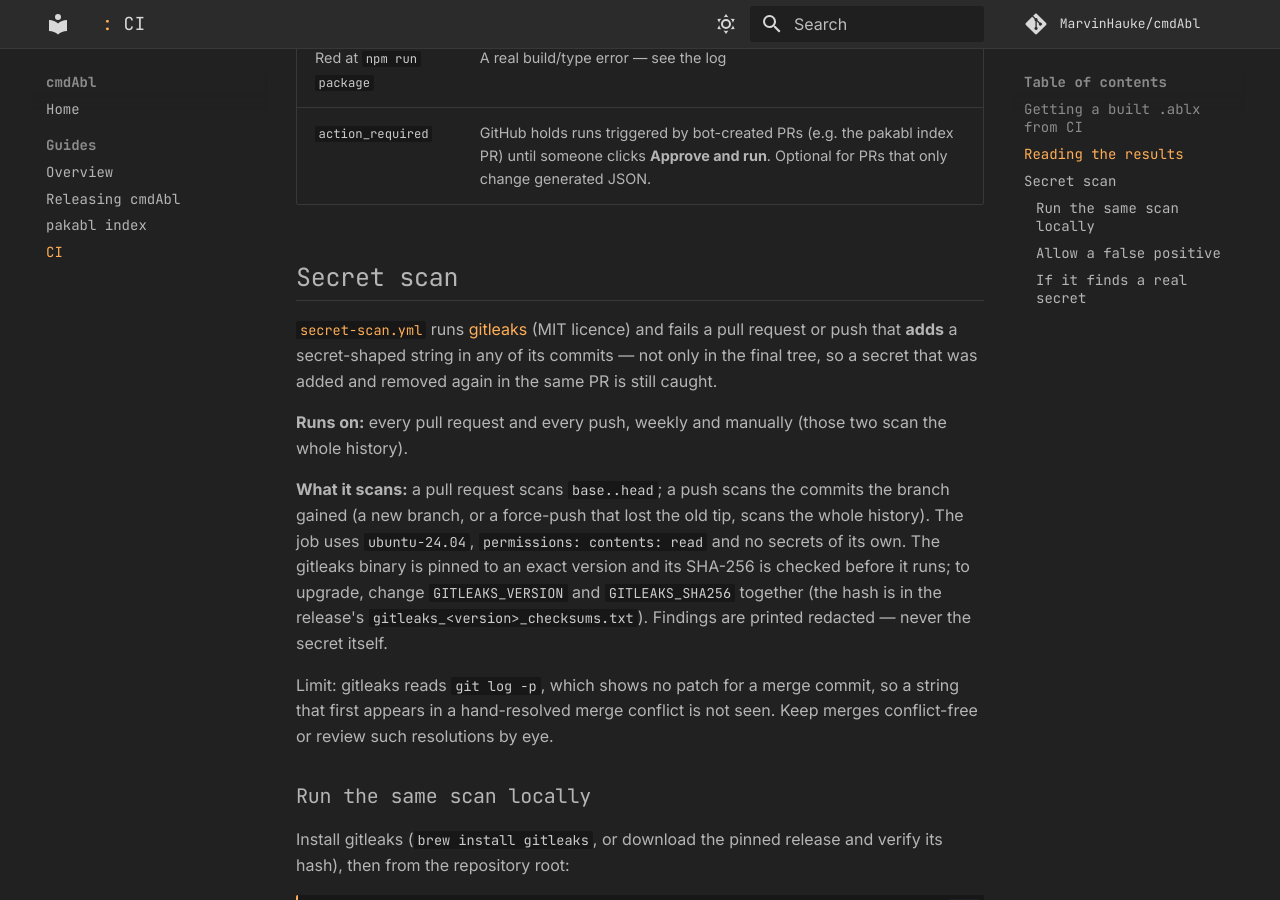
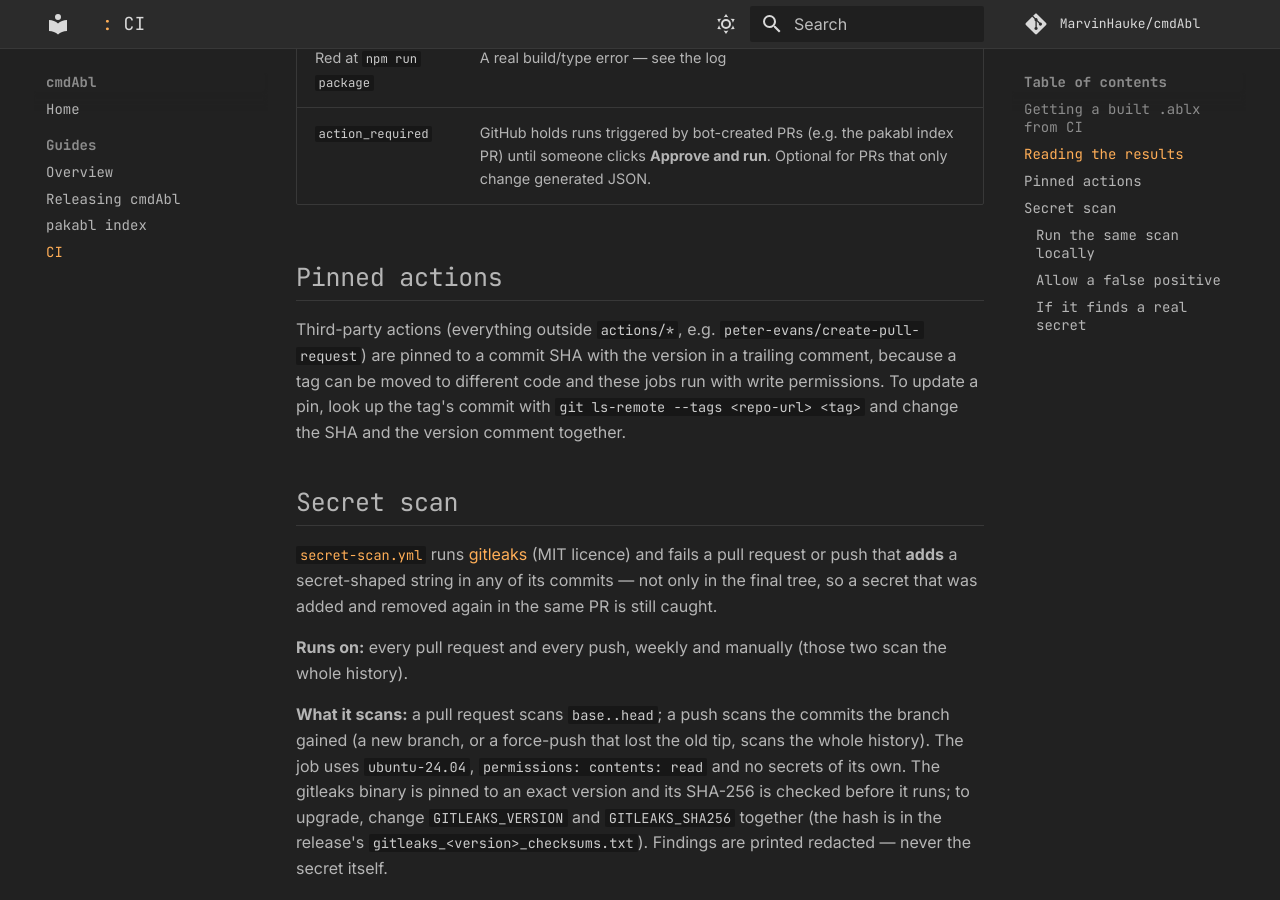
Before and after one commit to MarvinHauke/cmdAbl, an MkDocs documentation site: the page built from docs/guides/ci.md, in a window 1280 px wide and 900 px high, scrolled down 808 px. Built offline with MkDocs 1.6.1 and Material for MkDocs 9.7.7, drawn with Linux system fonts in a browser that asks for light colours; comment, search, counter and statistics services are not loaded.

Commit message:
ci: pin peter-evans/create-pull-request by commit SHA
The pakabl index job runs it with write permissions on a movable tag.
Pinned to the commit of v7.0.11 (what v7 resolved to), version in a
trailing comment; docs/guides/ci.md explains the rule and how to update.

Co-Authored-By: Claude Sonnet 5.5 <noreply@anthropic.com>

```diff
--- a/docs/guides/ci.md
+++ b/docs/guides/ci.md
@@ -22,6 +22,13 @@ Open a green run in the Actions tab → **Artifacts** → `cmdabl-ablx`.
 | Red at `npm test` | A unit test failed — see the test name in the log |
 | Red at `npm run package` | A real build/type error — see the log |
 | `action_required` | GitHub holds runs triggered by bot-created PRs (e.g. the pakabl index PR) until someone clicks **Approve and run**. Optional for PRs that only change generated JSON. |
+
+## Pinned actions
+
+Third-party actions (everything outside `actions/*`, e.g. `peter-evans/create-pull-request`) are
+pinned to a commit SHA with the version in a trailing comment, because a tag can be moved to
+different code and these jobs run with write permissions. To update a pin, look up the tag's commit
+with `git ls-remote --tags <repo-url> <tag>` and change the SHA and the version comment together.
 
 ## Secret scan
 
```
Also changed, not shown: 1 other file.
